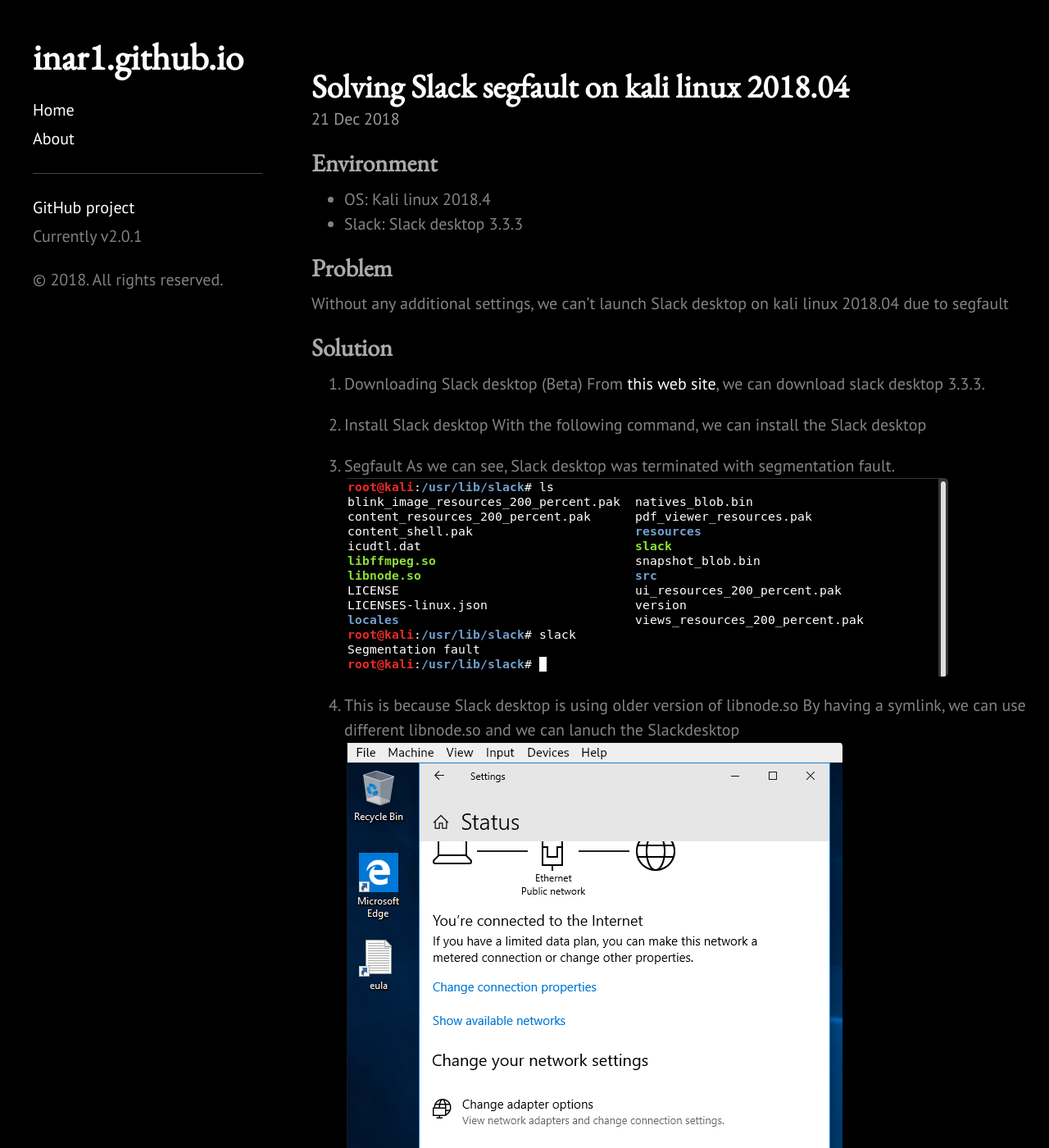
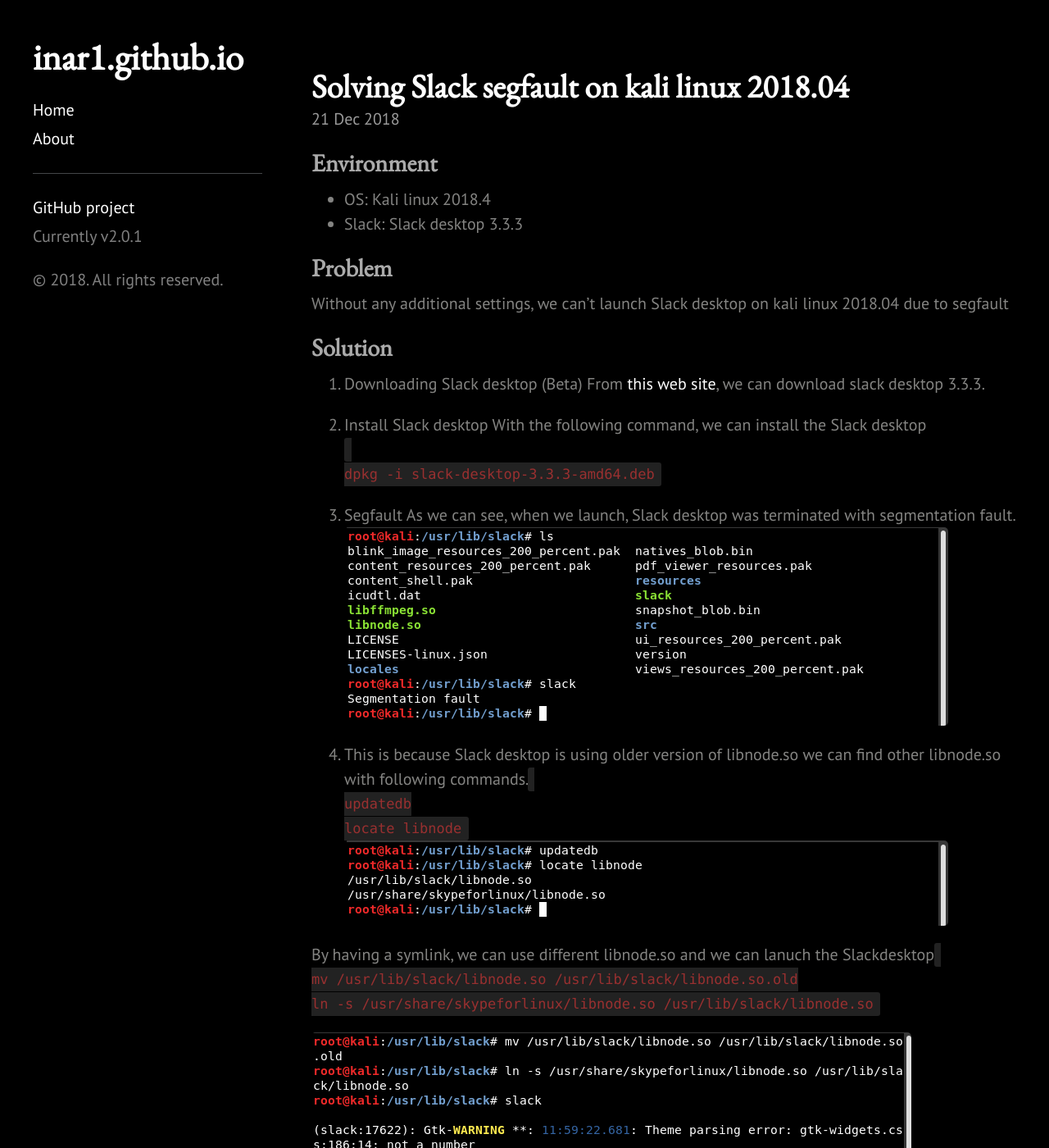
Before and after one commit to 1n4r1/1n4r1.github.io, a Jekyll site: the page built from _posts/2018-12-21-slack-kali-201804.md, in a window 1280 px wide and 1400 px high. Shown: the whole window at 82% size. Built offline with Jekyll 4.4.1, drawn with Linux system fonts in a browser that asks for light colours.

Commit message:
modified 2018-12-21

```diff
--- a/_posts/2018-12-21-slack-kali-201804.md
+++ b/_posts/2018-12-21-slack-kali-201804.md
@@ -16,12 +16,27 @@ From <a href="https://slack.com/downloads/linux">this web site</a>, we can downl
 
 2. Install Slack desktop
 With the following command, we can install the Slack desktop
+<code>
+dpkg -i slack-desktop-3.3.3-amd64.deb
+</code>
 
 3. Segfault
-As we can see, Slack desktop was terminated with segmentation fault.
+As we can see, when we launch, Slack desktop was terminated with segmentation fault.
 ![placeholder](https://inar1.github.io/public/images/2018-12-22-11-38-21.png)
 
 4.
 This is because Slack desktop is using older version of libnode.so
+we can find other libnode.so with following commands.
+<code>
+updatedb
+locate libnode
+</code>
+![placeholder](https://inar1.github.io/public/images/2018-12-22-11-56-01.png)
+
 By having a symlink, we can use different libnode.so and we can lanuch the Slackdesktop
-![placeholder](https://inar1.github.io/public/images/2018-12-05-09-50-24.png)
+<code>
+mv /usr/lib/slack/libnode.so /usr/lib/slack/libnode.so.old
+ln -s /usr/share/skypeforlinux/libnode.so /usr/lib/slack/libnode.so
+</code>
+
+![placeholder](https://inar1.github.io/public/images/2018-12-22-12-00-04.png)
```
Also changed, not shown: public/images/2018-12-22-11-56-01.png (added), public/images/2018-12-22-12-00-04.png (added).
